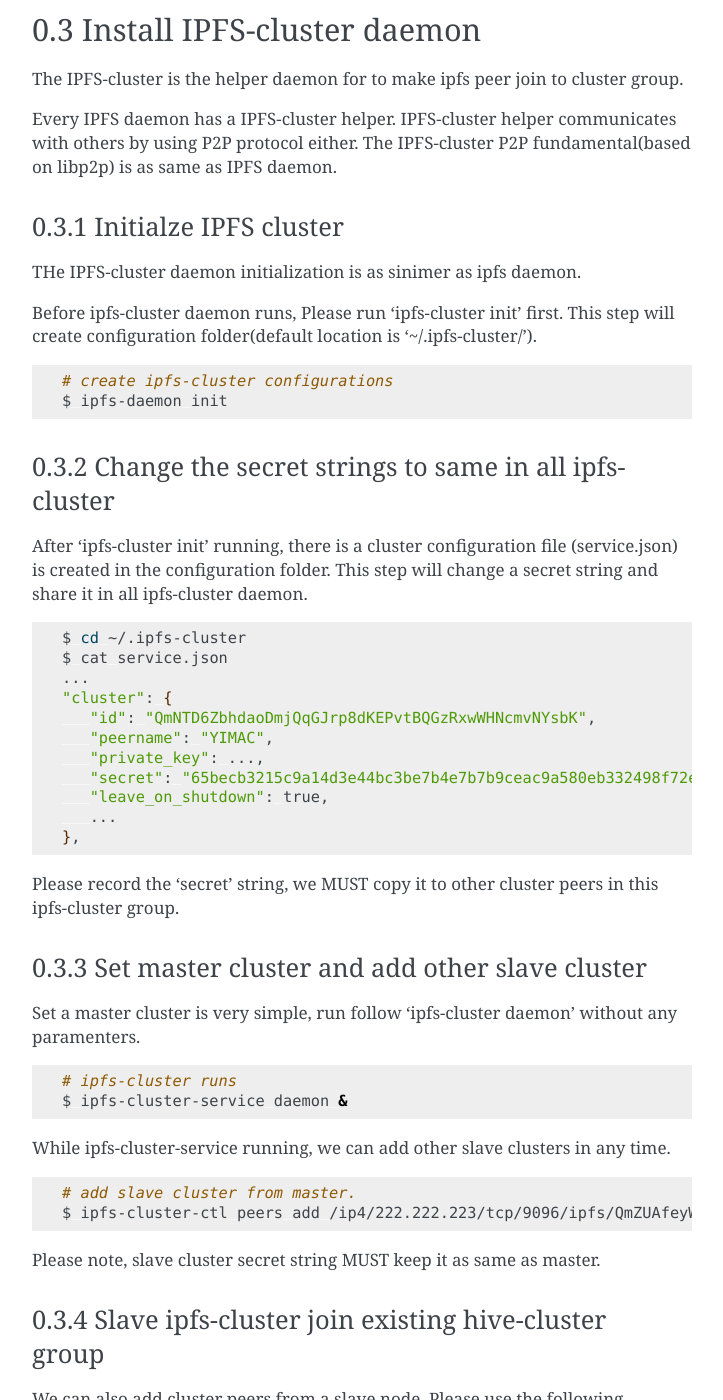
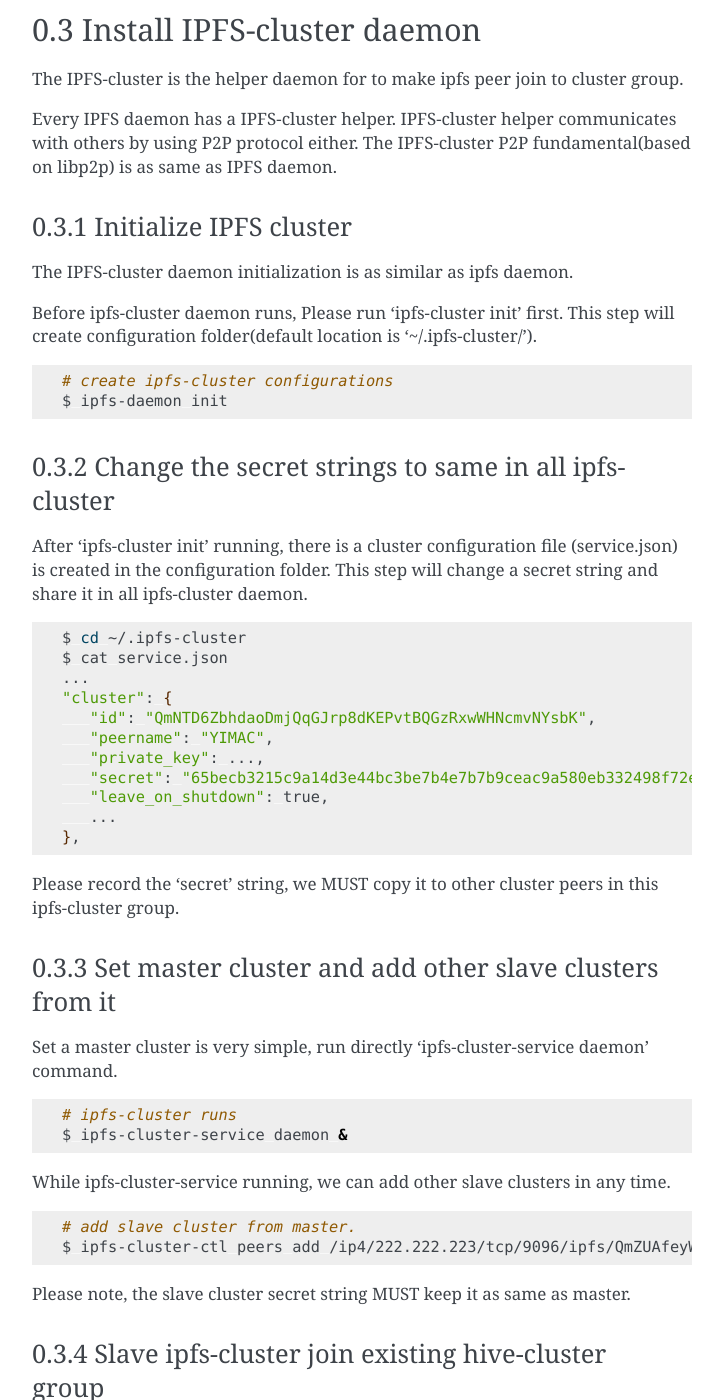
Before and after one commit to elastos/Elastos.Hive.DevDocs, a Sphinx documentation site: the page built from tech/manual/source/deployment.rst, in a window 1280 px wide and 1400 px high, scrolled down 2043 px. Shown: the whole window, without its empty margins (388-1111 px from the left). Built offline with Sphinx 7.4.7, drawn with Linux system fonts in a browser that asks for light colours; some of the changed text lies outside the part shown.

Commit message:
Solve some misspellings
Signed-off-by: Yi Wang <wangyi@storswoft.com>

```diff
--- a/tech/manual/source/deployment.rst
+++ b/tech/manual/source/deployment.rst
@@ -90,9 +90,9 @@ The IPFS-cluster is the helper daemon for to make ipfs peer join to cluster grou
 
 Every IPFS daemon has a IPFS-cluster helper. IPFS-cluster helper communicates with others by using P2P protocol either. The IPFS-cluster P2P fundamental(based on libp2p) is as same as IPFS daemon.
 
-Initialze IPFS cluster
+Initialize IPFS cluster
 *******************************************************
-THe IPFS-cluster daemon initialization is as sinimer as ipfs daemon.
+The IPFS-cluster daemon initialization is as similar as ipfs daemon.
 
 Before ipfs-cluster daemon runs, Please run 'ipfs-cluster init' first. This step will create configuration folder(default location is '~/.ipfs-cluster/').
 
@@ -121,9 +121,9 @@ After 'ipfs-cluster init' running, there is a cluster configuration file (servic
 
 Please record the 'secret' string, we MUST copy it to other cluster peers in this ipfs-cluster group.
 
-Set master cluster and add other slave cluster
-********************************************************
-Set a master cluster is very simple, run follow 'ipfs-cluster daemon' without any paramenters.
+Set master cluster and add other slave clusters from it
+***********************************************************
+Set a master cluster is very simple, run directly 'ipfs-cluster-service daemon' command.
 
 .. code-block:: bash
 
@@ -137,7 +137,7 @@ While ipfs-cluster-service running, we can add other slave clusters in any time.
    # add slave cluster from master.
    $ ipfs-cluster-ctl peers add /ip4/222.222.223/tcp/9096/ipfs/QmZUAfeyWagrTAyubVgdXamsj8ca1MbegqZPVXbVtxgQcQ
 
-Please note, slave cluster secret string MUST keep it as same as master.
+Please note, the slave cluster secret string MUST keep it as same as master.
 
 Slave ipfs-cluster join existing hive-cluster group
 *****************************************************
```
